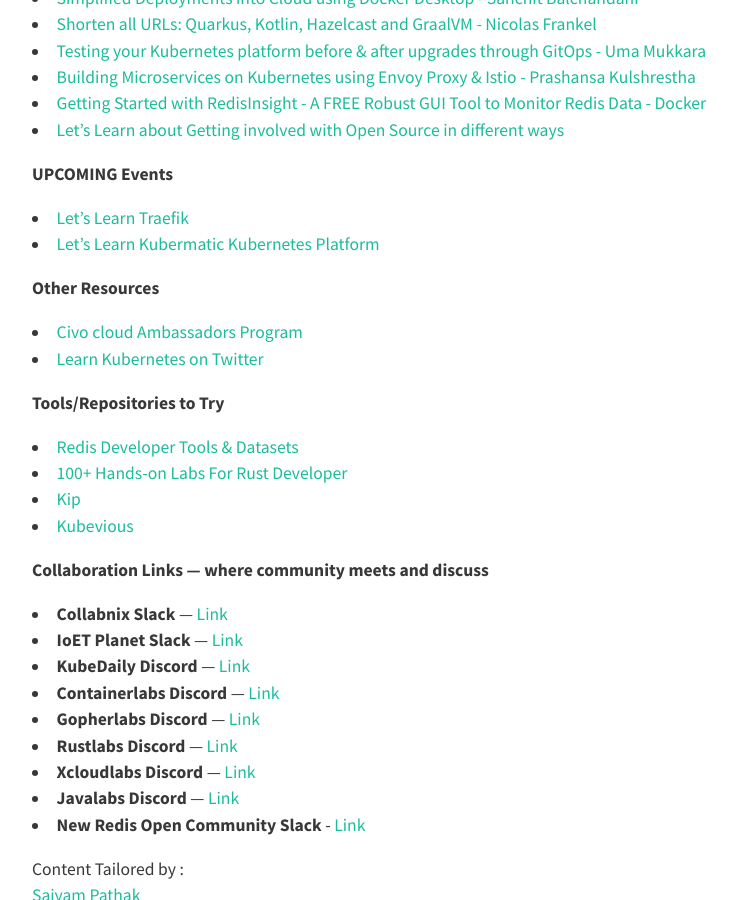
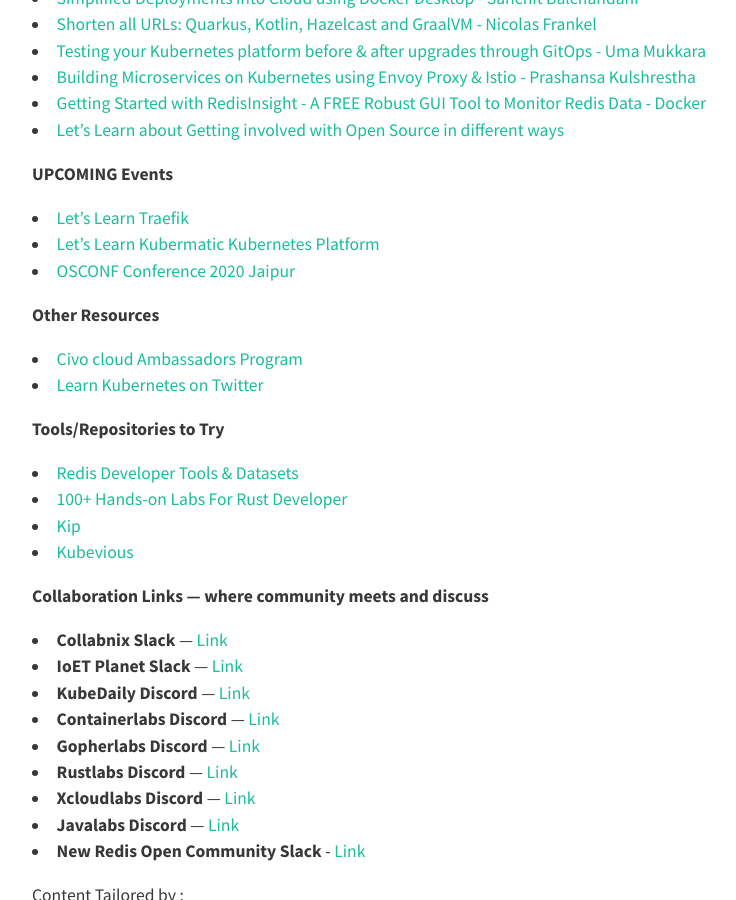
Before and after one commit to Hubstation/newsletter, a Jekyll site: the page built from _posts/2020-08-31-August.md, in a window 1280 px wide and 900 px high, scrolled down 2274 px. Shown: the whole window, without its empty margins (224-960 px from the left). Built offline with Jekyll 4.4.1, drawn with Linux system fonts in a browser that asks for light colours; nearby versions of some CDN libraries; comment, search, counter and statistics services are not loaded.

Commit message:
Update 2020-08-31-August.md

```diff
--- a/_posts/2020-08-31-August.md
+++ b/_posts/2020-08-31-August.md
@@ -73,6 +73,7 @@
 **UPCOMING Events**
 * [Let's Learn Traefik](https://youtu.be/uUZ2RBZGZK4)
 * [Let's Learn Kubermatic Kubernetes Platform](https://youtu.be/4jvKSe1Lkv8)
+* [OSCONF Conference 2020 Jaipur](https://www.youtube.com/watch?v=RVToPqD5VIA)
 
 **Other Resources**
 * [Civo cloud Ambassadors Program](https://www.civo.com/blog/announcing-ambassadors)
```
